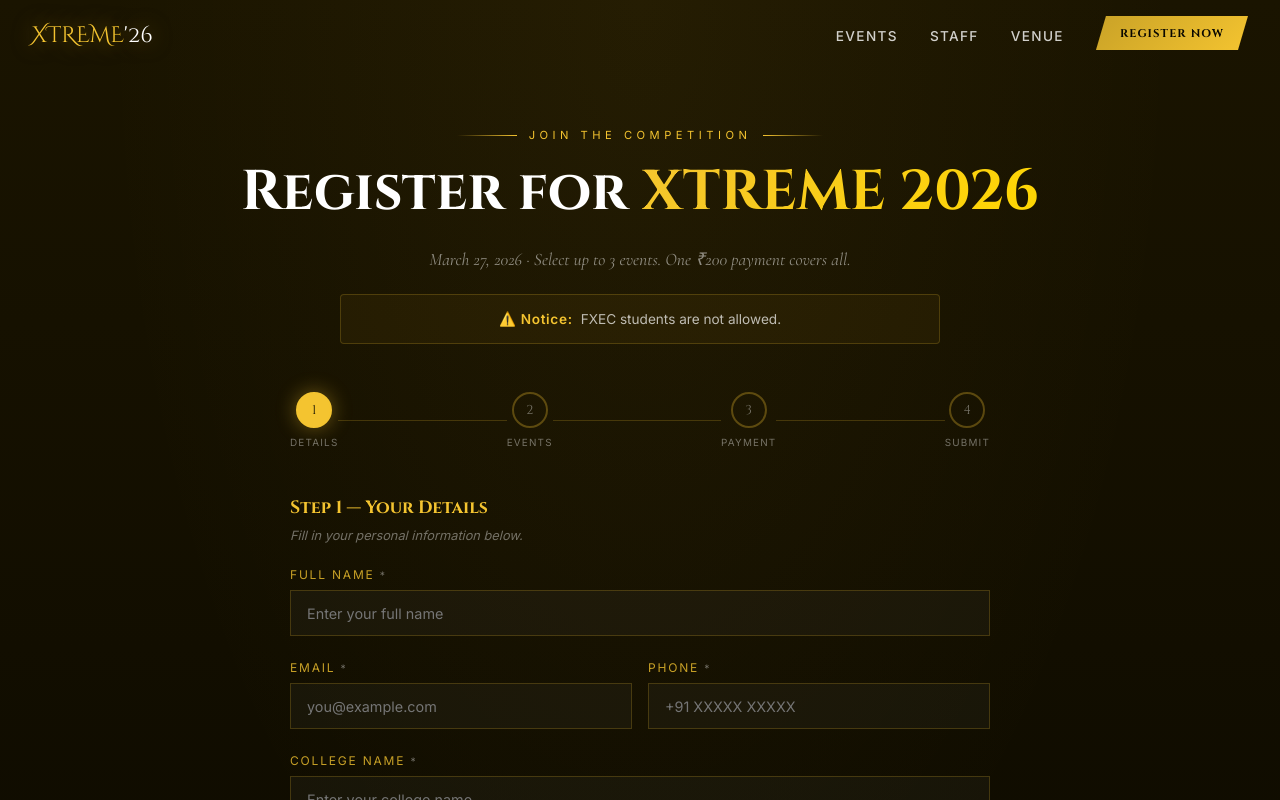
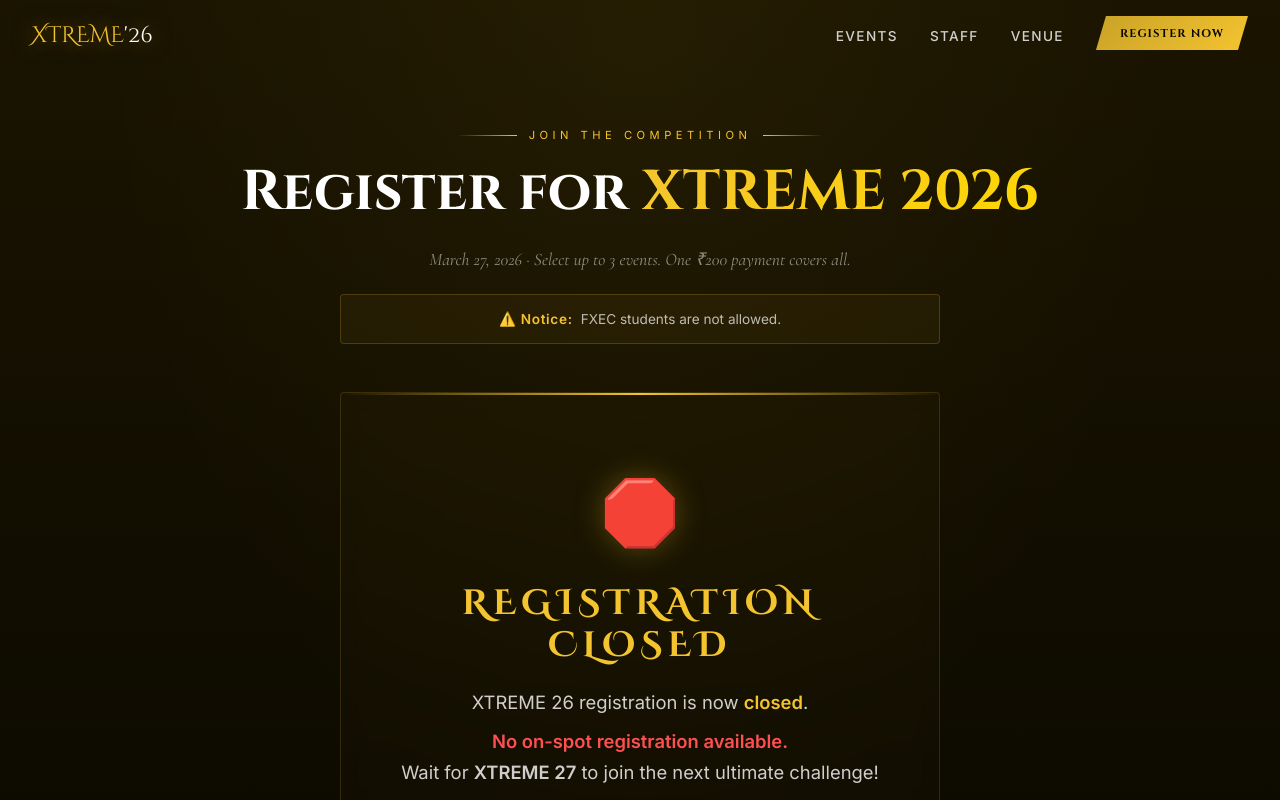
Before and after one commit to xtreme2026online-afk/xtreme26, a React (Vite) app: page /register in a window 1280 px wide. Shown: the top 800 px of the page. Built offline with nearby package versions, Linux system fonts and the light colour scheme.

Commit message:
close registration

```diff
--- a/src/pages/RegisterPage.jsx
+++ b/src/pages/RegisterPage.jsx
@@ -8,6 +8,8 @@ import '../styles/register.css';
 
 const SHEET_URL = 'https://script.google.com/macros/s/AKfycbxoJZ2sZio-_oziI-eY3vizSHbZv3nLXzNhJJeBtt9bUfoGmodcgy_ZzaJn0pUQpNHr/exec';
 const GOOGLE_FORM_URL = 'https://docs.google.com/forms/d/e/1FAIpQLSeTvUvfrr12fZi2AXQSTEEXEw2-hb7HdqLxB8Qpc1VZhDrc-g/viewform?usp=header';
+
+const IS_REGISTRATION_CLOSED = true; // Toggle this to open/close registration
 
 const YEAR_OPTIONS = ['1st Year', '2nd Year', '3rd Year', '4th Year'];
 const STEP_LABELS = ['Details', 'Events', 'Payment', 'Submit'];
@@ -142,6 +144,23 @@ function GroupSelector({label, badge, group, selected, teamName, onEvent, onTeam
   );
 }
 
+// ── Registration Closed Component ───────────────────────────────────
+function RegistrationClosed() {
+  return (
+    <div className='registration-closed-container'>
+      <span className='closed-icon'>🛑</span>
+      <h2 className='closed-title'>Registration Closed</h2>
+      <p className='closed-message'>
+        XTREME 26 registration is now <em>closed</em>.
+        <br />
+        <span style={{color: '#ff5050', fontWeight: 'bold', display: 'block', marginTop: '0.5rem'}}>No on-spot registration available.</span>
+        Wait for <strong>XTREME 27</strong> to join the next ultimate challenge!
+      </p>
+      <div className='closed-footer'>Thank you for your interest</div>
+    </div>
+  );
+}
+
 // ── Main Page ────────────────────────────────────────────────────────
 export default function RegisterPage() {
   const navigate = useNavigate();
@@ -159,7 +178,6 @@ export default function RegisterPage() {
     dept: '',
     foodPreference: '',
   });
-
   // Step 2 — three event groups
   const [eventA, setEventA] = useState('');
   const [teamNameA, setTeamNameA] = useState('');
@@ -329,7 +347,11 @@ export default function RegisterPage() {
         </div>
 
         <div className='form-container'>
-          <StepIndicator step={step} total={4} />
+          {IS_REGISTRATION_CLOSED ? (
+            <RegistrationClosed />
+          ) : (
+            <>
+              <StepIndicator step={step} total={4} />
 
           {/* ── STEP 1: Details ── */}
           <div className={`form-step${step === 1 ? ' active' : ''}`}>
@@ -620,8 +642,10 @@ export default function RegisterPage() {
             </svg>
             Register via Google Form (Alternative)
           </a>
-        </div>
-      </div>
+        </>
+      )}
     </div>
+  </div>
+</div>
   );
 }
--- a/src/styles/register.css
+++ b/src/styles/register.css
@@ -694,3 +694,67 @@
     grid-template-columns: 1fr;
   }
 }
+
+/* ── Registration Closed ── */
+.registration-closed-container {
+  padding: 5rem 2rem;
+  text-align: center;
+  background: rgba(244, 196, 48, .02);
+  border: 1px solid rgba(244, 196, 48, .15);
+  border-radius: 4px;
+  max-width: 600px;
+  margin: 2rem auto;
+  backdrop-filter: blur(10px);
+  animation: fadeInUp 0.8s ease;
+  position: relative;
+  overflow: hidden;
+}
+
+.registration-closed-container::before {
+  content: '';
+  position: absolute;
+  top: 0;
+  left: 0;
+  width: 100%;
+  height: 2px;
+  background: linear-gradient(90deg, transparent, var(--gold), transparent);
+}
+
+.closed-icon {
+  font-size: 4rem;
+  margin-bottom: 2rem;
+  display: block;
+  filter: drop-shadow(0 0 15px rgba(244, 196, 48, 0.3));
+}
+
+.closed-title {
+  font-family: 'Cinzel Decorative', cursive;
+  font-size: 2.2rem;
+  color: var(--gold);
+  margin-bottom: 1.2rem;
+  text-transform: uppercase;
+  letter-spacing: 0.15em;
+  line-height: 1.2;
+}
+
+.closed-message {
+  font-size: 1.15rem;
+  color: rgba(255, 255, 255, 0.8);
+  line-height: 1.7;
+  margin-bottom: 2.5rem;
+  font-family: 'Inter', sans-serif;
+}
+
+.closed-message em {
+  color: var(--gold);
+  font-style: normal;
+  font-weight: 600;
+}
+
+.closed-footer {
+  font-family: 'Cinzel', serif;
+  font-size: 0.9rem;
+  color: rgba(244, 196, 48, 0.4);
+  letter-spacing: 0.2em;
+  text-transform: uppercase;
+}
```
